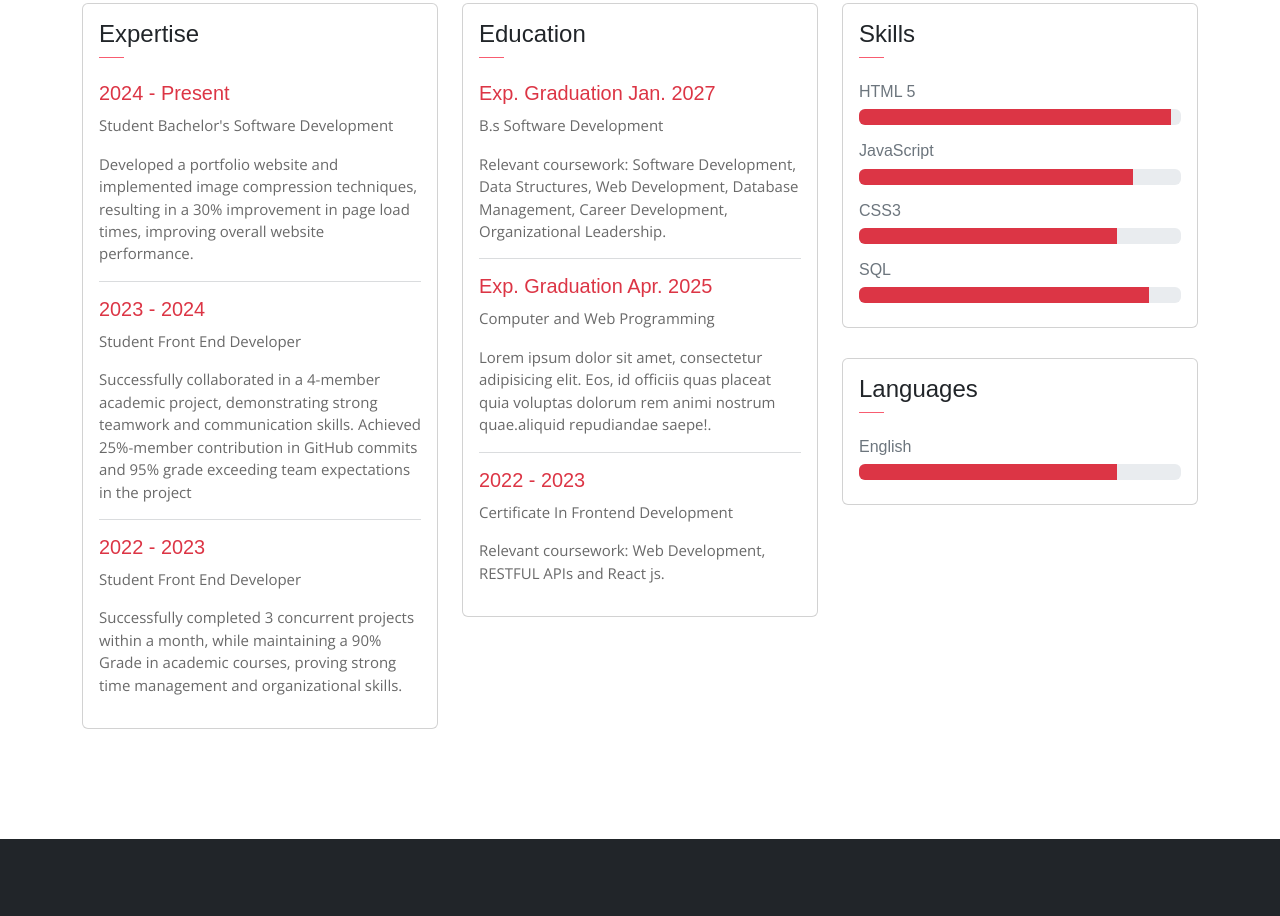
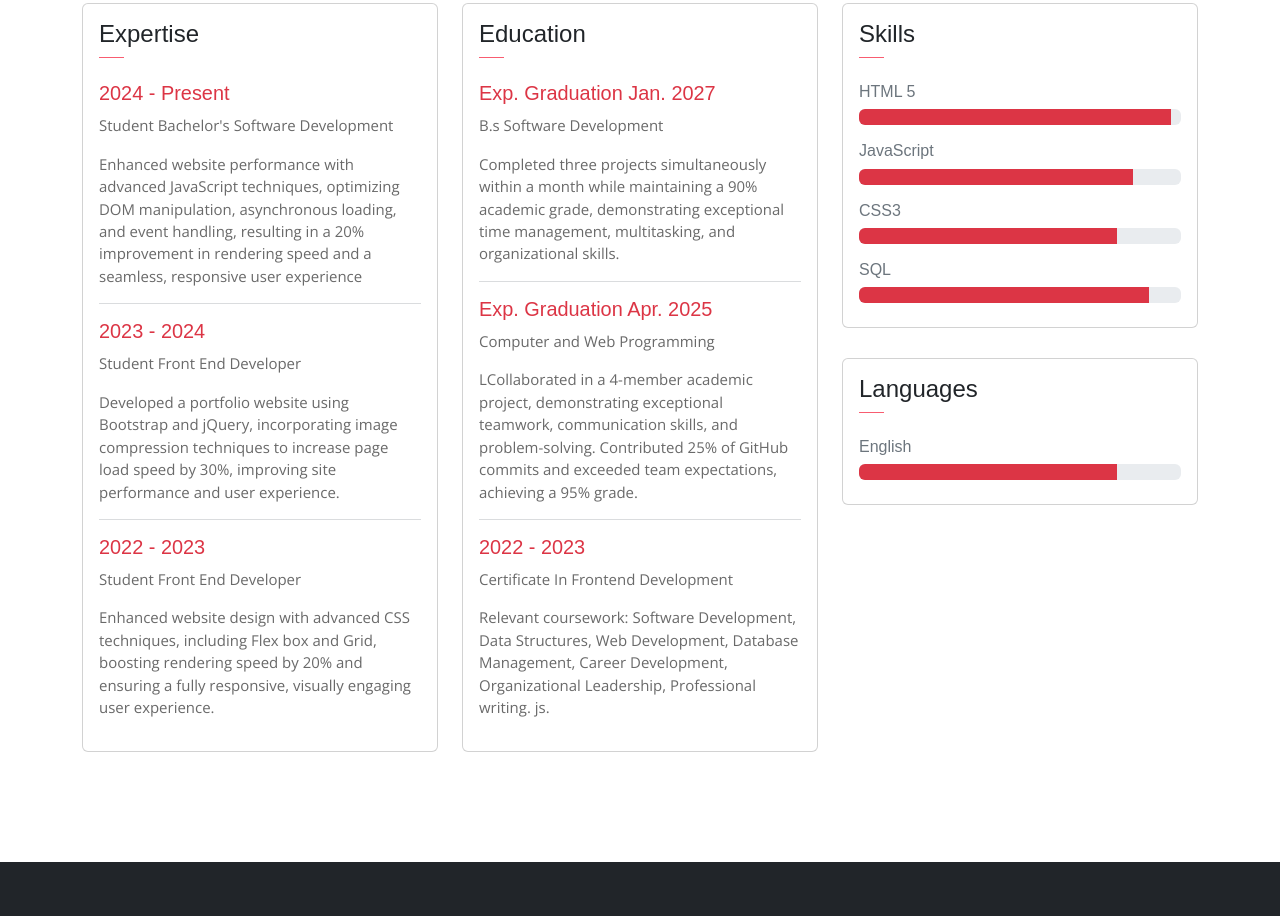
Before and after one commit to Kummirai/portfolio, a website: page public_html/index.html in a window 1280 px wide. Shown: the part 1271-2187 px from the top of the page. Drawn offline with nearby package versions, Linux system fonts and the light colour scheme; some packages are replaced by stand-ins of ours; a small style sheet from the web is missing; a web font is replaced by a local one.

```diff
--- a/public_html/index.html
+++ b/public_html/index.html
@@ -250,26 +250,28 @@
                 <h6 class="title text-danger">2024 - Present</h6>
                 <p>Student Bachelor's Software Development</p>
                 <p class="subtitle">
-                  Developed a portfolio website and implemented image
-                  compression techniques, resulting in a 30% improvement in page
-                  load times, improving overall website performance.
+                  Enhanced website performance with advanced JavaScript
+                  techniques, optimizing DOM manipulation, asynchronous loading,
+                  and event handling, resulting in a 20% improvement in
+                  rendering speed and a seamless, responsive user experience
                 </p>
                 <hr />
                 <h6 class="title text-danger">2023 - 2024</h6>
                 <p>Student Front End Developer</p>
                 <p class="subtitle">
-                  Successfully collaborated in a 4-member academic project,
-                  demonstrating strong teamwork and communication skills.
-                  Achieved 25%-member contribution in GitHub commits and 95%
-                  grade exceeding team expectations in the project
+                  Developed a portfolio website using Bootstrap and jQuery,
+                  incorporating image compression techniques to increase page
+                  load speed by 30%, improving site performance and user
+                  experience.
                 </p>
                 <hr />
                 <h6 class="title text-danger">2022 - 2023</h6>
                 <p>Student Front End Developer</p>
                 <p class="subtitle">
-                  Successfully completed 3 concurrent projects within a month,
-                  while maintaining a 90% Grade in academic courses, proving
-                  strong time management and organizational skills.
+                  Enhanced website design with advanced CSS techniques,
+                  including Flex box and Grid, boosting rendering speed by 20%
+                  and ensuring a fully responsive, visually engaging user
+                  experience.
                 </p>
               </div>
             </div>
@@ -286,24 +288,26 @@
                 <h6 class="title text-danger">Exp. Graduation Jan. 2027</h6>
                 <p>B.s Software Development</p>
                 <p class="subtitle">
-                  Relevant coursework: Software Development, Data Structures,
-                  Web Development, Database Management, Career Development,
-                  Organizational Leadership.
+                  Completed three projects simultaneously within a month while
+                  maintaining a 90% academic grade, demonstrating exceptional
+                  time management, multitasking, and organizational skills.
                 </p>
                 <hr />
                 <h6 class="title text-danger">Exp. Graduation Apr. 2025</h6>
                 <p>Computer and Web Programming</p>
                 <p class="subtitle">
-                  Lorem ipsum dolor sit amet, consectetur adipisicing elit. Eos,
-                  id officiis quas placeat quia voluptas dolorum rem animi
-                  nostrum quae.aliquid repudiandae saepe!.
+                  LCollaborated in a 4-member academic project, demonstrating
+                  exceptional teamwork, communication skills, and
+                  problem-solving. Contributed 25% of GitHub commits and
+                  exceeded team expectations, achieving a 95% grade.
                 </p>
                 <hr />
                 <h6 class="title text-danger">2022 - 2023</h6>
                 <p>Certificate In Frontend Development</p>
                 <p class="subtitle">
-                  Relevant coursework: Web Development, RESTFUL APIs and React
-                  js.
+                  Relevant coursework: Software Development, Data Structures,
+                  Web Development, Database Management, Career Development,
+                  Organizational Leadership, Professional writing. js.
                 </p>
               </div>
             </div>
```
